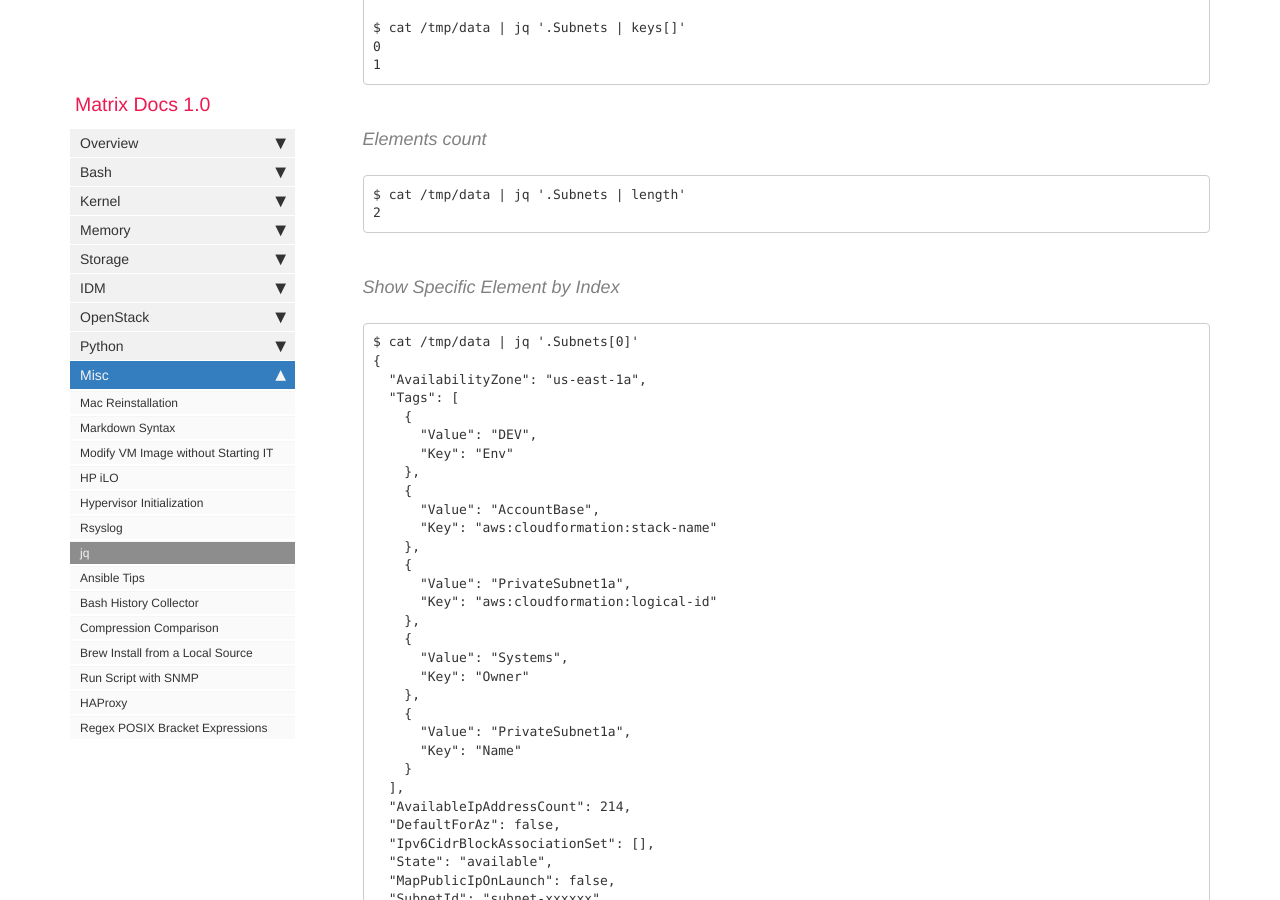
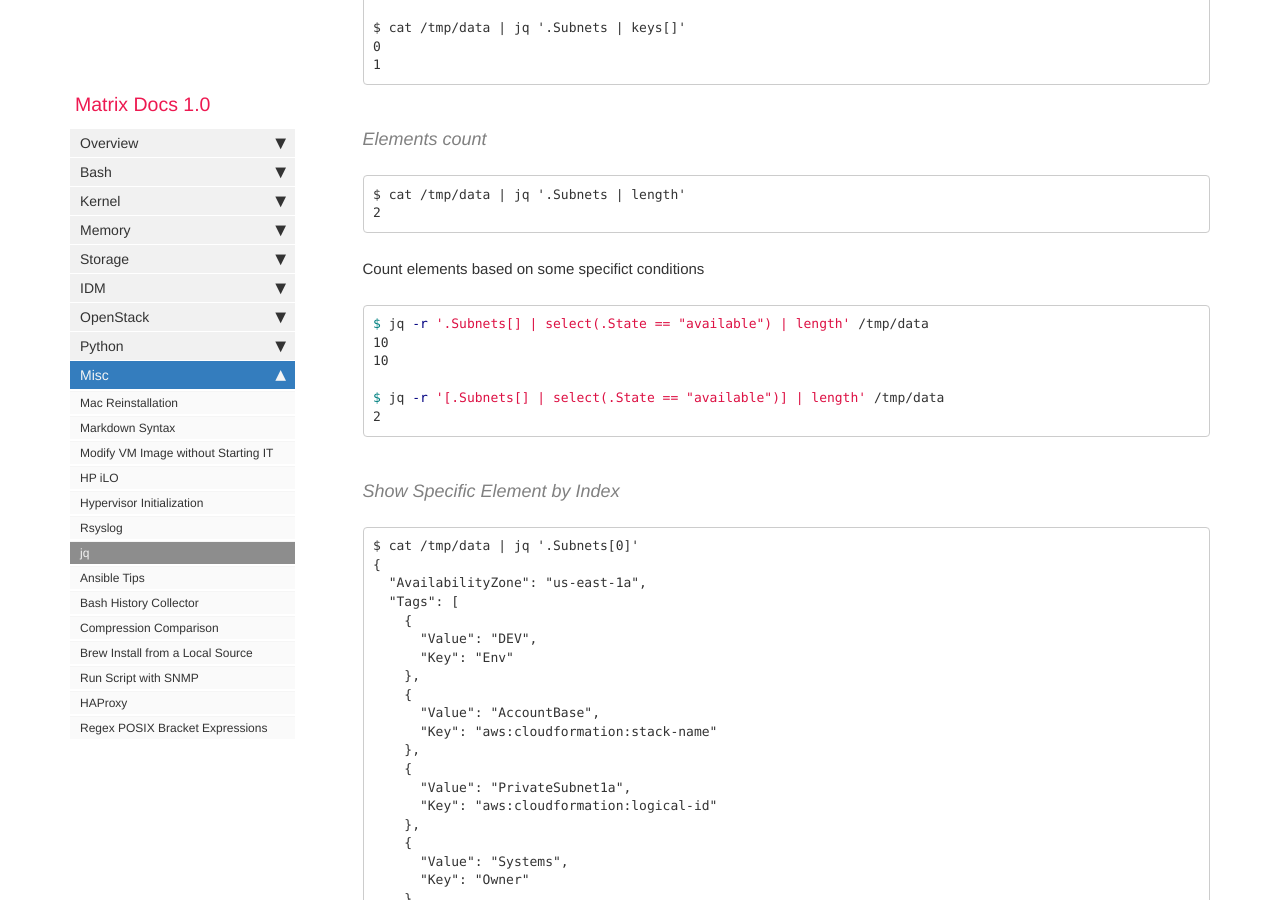
Before and after one commit to matrixzj/documentations, a Jekyll site: the page built from pages/misc/misc_jq.md, in a window 1280 px wide and 900 px high, scrolled down 2195 px. Built offline with Jekyll 4.4.1, drawn with Linux system fonts in a browser that asks for light colours; comment, search, counter and statistics services are not loaded.

Commit message:
There are 1 files have been modified at 2021-05-25 05:23:37 . 	-rw-rw-r--. 1 jzou jzou 6400 May 25 05:23 pages/misc/misc_jq.md No files have been added. No files have been deleted. No file type has been changed.

````diff
--- a/pages/misc/misc_jq.md
+++ b/pages/misc/misc_jq.md
@@ -103,6 +103,18 @@ $ cat /tmp/data | jq '.Subnets | keys[]'
 $ cat /tmp/data | jq '.Subnets | length'
 2
 ```
+
+Count elements based on some specifict conditions
+
+```bash
+$ jq -r '.Subnets[] | select(.State == "available") | length' /tmp/data
+10
+10
+
+$ jq -r '[.Subnets[] | select(.State == "available")] | length' /tmp/data
+2
+```
+
 
 #### Show Specific Element by Index
 
````
